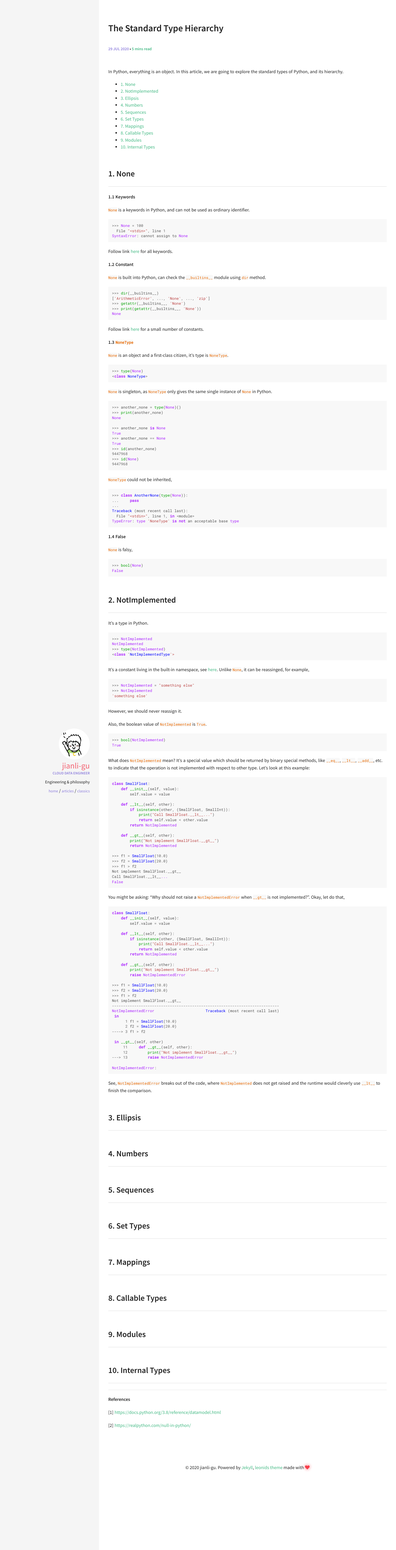
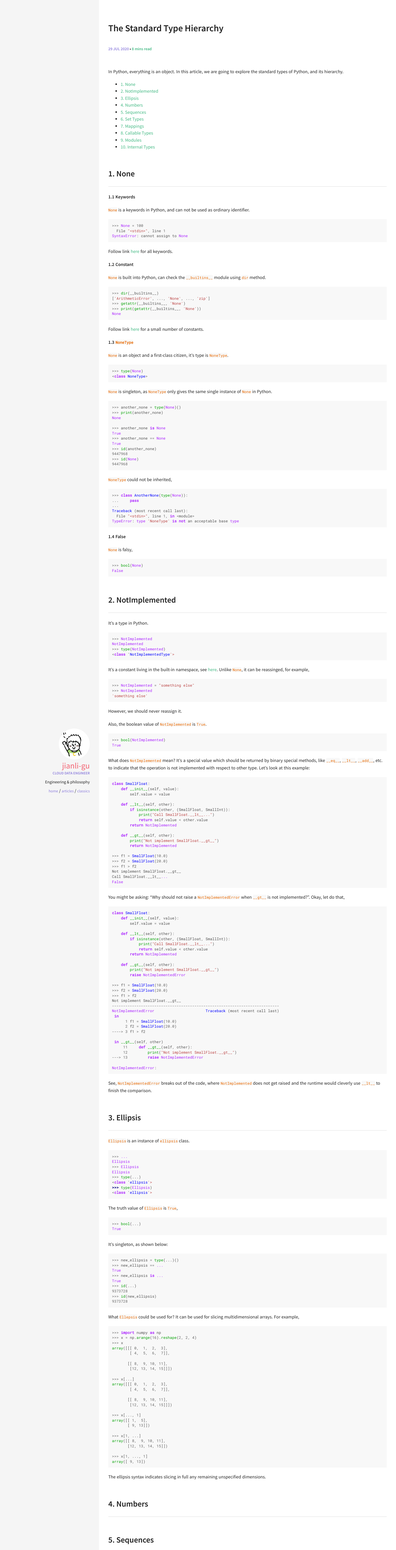
Before and after one commit to jianli-gu/jianli-gu.github.io, a Jekyll site: the page built from _posts/Articles/Python/2020-07-29-the-standard-type-hierarchy.md, in a window 1280 px wide. Shown: the whole page at 31% size. Built offline with Jekyll 4.4.1, drawn with Linux system fonts in a browser that asks for light colours.

Commit message:
Add ellipsis type

````diff
--- a/_posts/Articles/Python/2020-07-29-the-standard-types-hierarchy.md
+++ b/_posts/Articles/Python/2020-07-29-the-standard-type-hierarchy.md
@@ -180,6 +180,68 @@ the runtime would cleverly use `__lt__` to finish the comparison.
 
 ## 3. Ellipsis
 
+`Ellipsis` is an instance of `ellipsis` class.
+```python
+>>> ...
+Ellipsis
+>>> Ellipsis
+Ellipsis
+>>> type(...)
+<class 'ellipsis'>
+>>> type(Ellipsis)
+<class 'ellipsis'>
+```
+
+The truth value of `Ellipsis` is `True`,
+```python
+>>> bool(...)
+True
+```
+
+It's singleton, as shown below:
+```python
+>>> new_ellipsis = type(...)()
+>>> new_ellipsis == ...
+True
+>>> new_ellipsis is ...
+True
+>>> id(...)
+9373728
+>>> id(new_ellipsis)
+9373728
+```
+
+What `Ellepsis` could be used for? It can be used for slicing multidimensional arrays. For example,
+```python
+>>> import numpy as np
+>>> x = np.arange(16).reshape(2, 2, 4)
+>>> x
+array([[[ 0,  1,  2,  3],
+        [ 4,  5,  6,  7]],
+
+       [[ 8,  9, 10, 11],
+        [12, 13, 14, 15]]])
+
+>>> x[...]
+array([[[ 0,  1,  2,  3],
+        [ 4,  5,  6,  7]],
+
+       [[ 8,  9, 10, 11],
+        [12, 13, 14, 15]]])
+
+>>> x[..., 1]
+array([[ 1,  5],
+       [ 9, 13]])
+
+>>> x[1, ...]
+array([[ 8,  9, 10, 11],
+       [12, 13, 14, 15]])
+
+>>> x[1, ..., 1]
+array([ 9, 13])
+```
+The ellipsis syntax indicates slicing in full any remaining unspecified dimensions.
+
 ## 4. Numbers
 
 ## 5. Sequences
````
